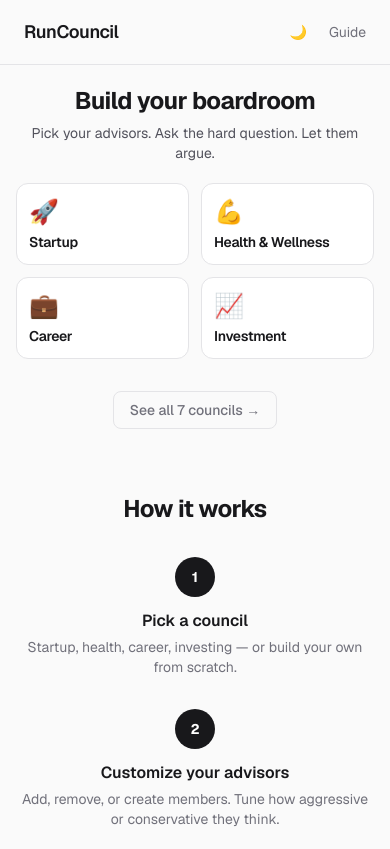
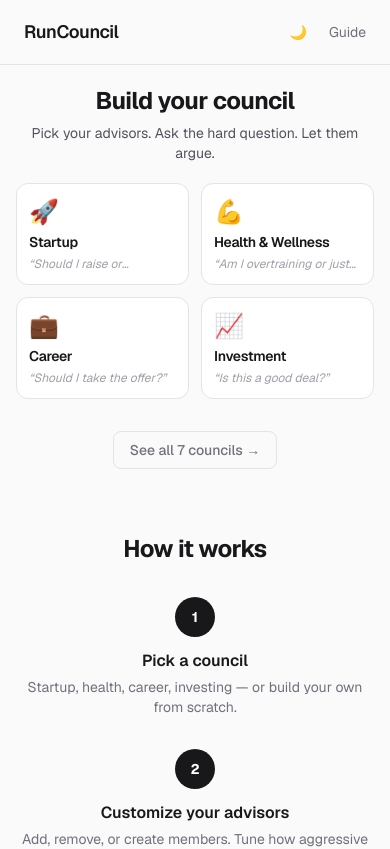
Before and after one commit to AgentPerrow/runcouncil, a Next.js app: page / in a window 390 px wide. Shown: the top 849 px of the page. Built offline with nearby package versions, Linux system fonts and the light colour scheme.

Commit message:
Build your council headline + show short hooks on mobile tiles

```diff
--- a/src/app/page.tsx
+++ b/src/app/page.tsx
@@ -240,7 +240,7 @@ export default function Home() {
           <div>
             <div className="mb-5 sm:mb-8 text-center">
               <h1 className="mb-1.5 text-2xl font-bold tracking-tight text-zinc-900 dark:text-zinc-100 sm:text-4xl">
-                Build your boardroom
+                Build your council
               </h1>
               <p className="mx-auto max-w-xl text-sm sm:text-base text-zinc-600 dark:text-zinc-400">
                 Pick your advisors. Ask the hard question. Let them argue.
@@ -258,7 +258,7 @@ export default function Home() {
                   <h3 className="text-sm sm:text-lg font-semibold tracking-tight text-zinc-900 dark:text-zinc-100">
                     {council.name}
                   </h3>
-                  <p className="hidden sm:block text-sm italic text-zinc-500">&ldquo;{council.description}&rdquo;</p>
+                  <p className="mt-1 text-xs sm:text-sm italic text-zinc-400 sm:text-zinc-500 line-clamp-1 sm:line-clamp-none">&ldquo;{council.description}&rdquo;</p>
                   <p className="hidden sm:block mt-2 text-xs text-zinc-500 dark:text-zinc-400">
                     {council.tagline}
                   </p>
@@ -289,7 +289,7 @@ export default function Home() {
                       <h3 className="text-sm sm:text-lg font-semibold tracking-tight text-zinc-900 dark:text-zinc-100">
                         {council.name}
                       </h3>
-                      <p className="hidden sm:block text-sm italic text-zinc-500">&ldquo;{council.description}&rdquo;</p>
+                      <p className="mt-1 text-xs sm:text-sm italic text-zinc-400 sm:text-zinc-500 line-clamp-1 sm:line-clamp-none">&ldquo;{council.description}&rdquo;</p>
                       <p className="hidden sm:block mt-2 text-xs text-zinc-500 dark:text-zinc-400">
                         {council.tagline}
                       </p>
```
